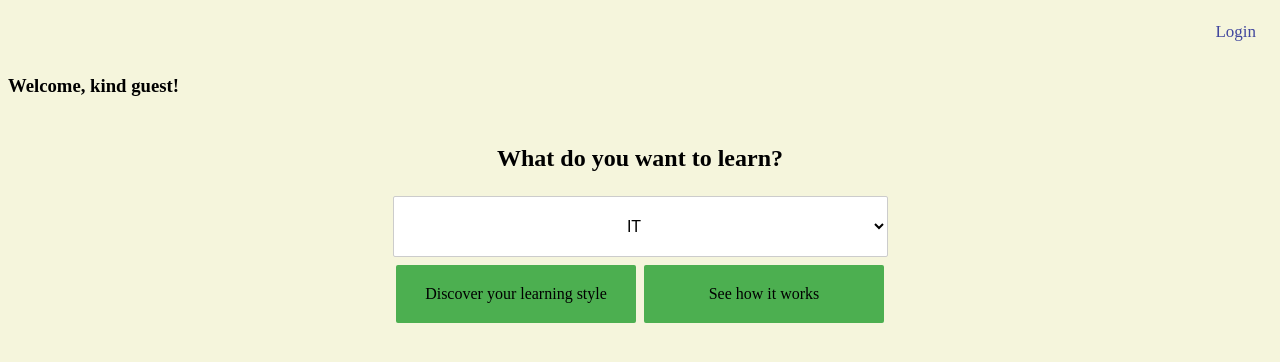
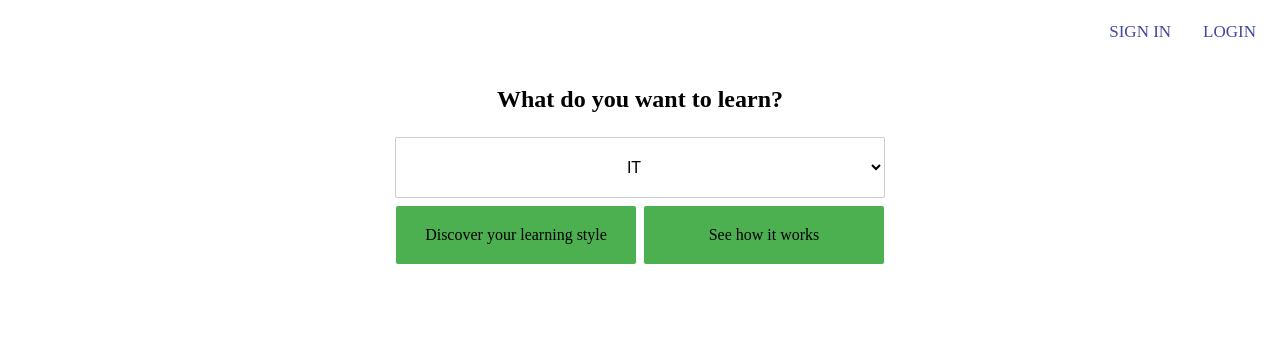
Before and after one commit to szuzanna/skillsdojo, a Django app: page / in a window 1280 px wide. Shown: the top 362 px of the page. Run offline with Django 3.2, Linux system fonts and the light colour scheme.

Commit message:
Small tweaks

```diff
--- a/ds/mainapp/static/mainapp/base.css
+++ b/ds/mainapp/static/mainapp/base.css
@@ -1,7 +1,7 @@
 
 body{
     /* background: url("wallpaper.jpg"); */
-    background: #f5f5dc;
+    background: white;
 }
 
 /****************************************/
@@ -47,7 +47,7 @@ select{
     background-color: white;
     border-color: #ccc;
     padding: 20px;
-    width: 99%;
+    width: 98%;
 }
 
 .user-input > a,select{
@@ -87,6 +87,7 @@ a.button{
     text-align: center;
     padding: 14px 16px;
     text-decoration: none;
+    text-transform: uppercase;
     font-size: 17px;
 }
 
--- a/ds/mainapp/templates/mainapp/index.html
+++ b/ds/mainapp/templates/mainapp/index.html
@@ -10,22 +10,22 @@
 </head>
 
 <body>
-    <div class="site-content">
-
+<div class="everything">
     <div class="topnav">
         {% if user.is_authenticated %}
         <a href="{% url 'logout' %}">Logout</a>
         {% else %}
         <a href="{% url 'login' %}">Login</a>
+        <a href="#">Sign in</a>
         {% endif %}
         <!-- <a href="{% url 'admin:index' %}" class="active">Admin</a> -->
     </div>
 
-    {% if user.is_authenticated %}
+    <!--{% if user.is_authenticated %}
         <h3>Hello, {{ user.username }}</h3>
     {% else %}
         <h3>Welcome, kind guest!</h3>
-    {% endif %}
+    {% endif %}-->
 
     <div class=subcontent-wrapper>
     <div class="subcontent">
@@ -45,6 +45,7 @@
     </div>
 
     </div>
+</div>
 
 </body>
 </html>
```
Also changed, not shown: ds/mainapp/templates/mainapp/questionnaire.html (+4 -4 lines).
